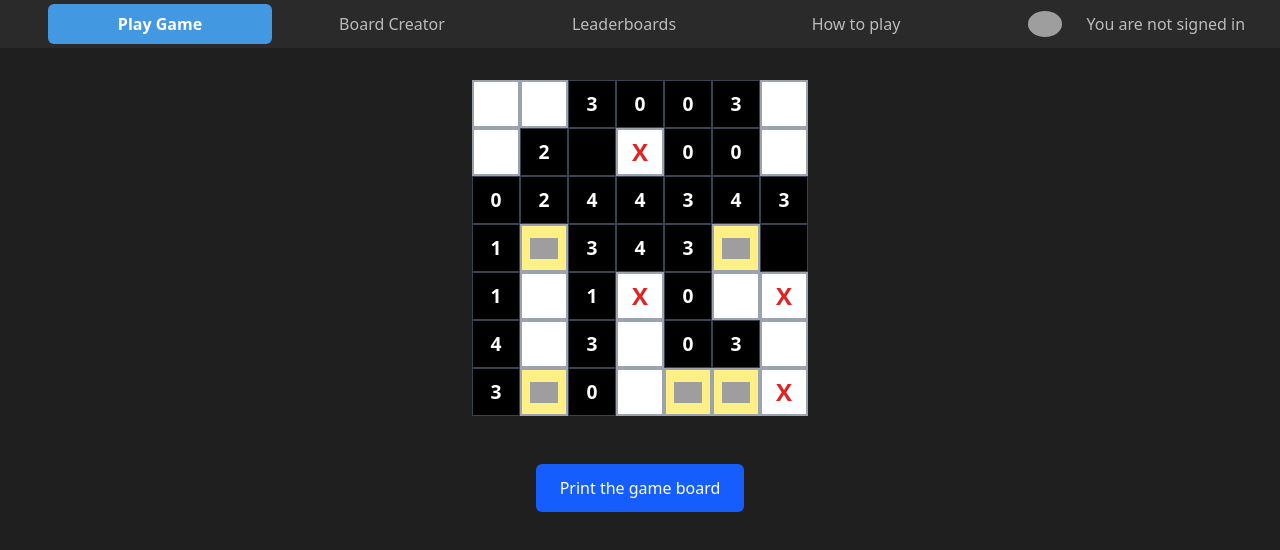
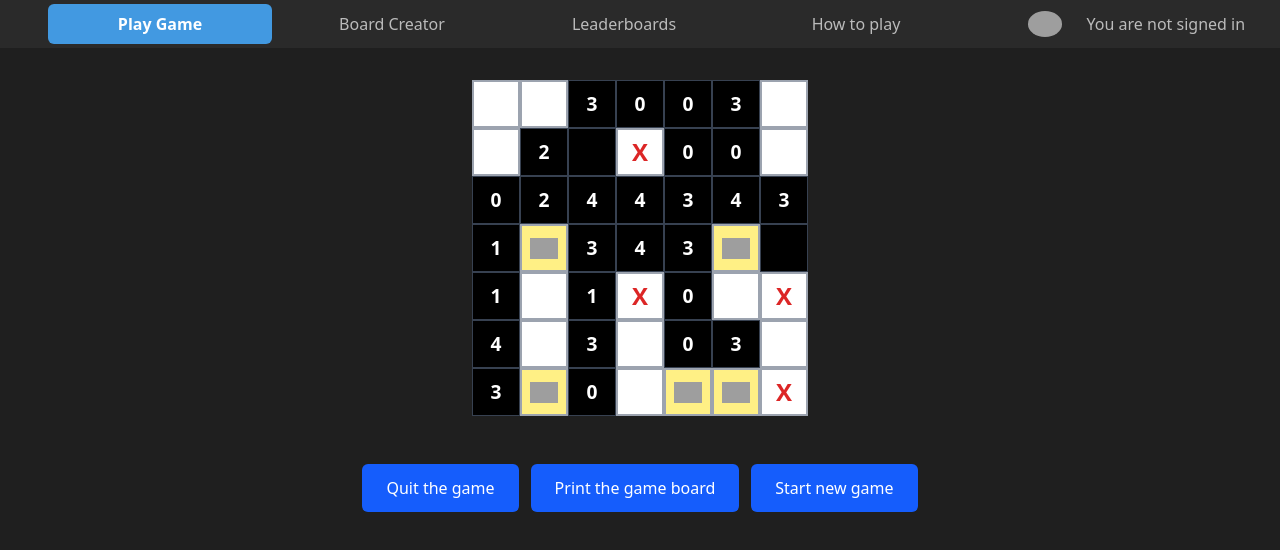
Before and after one commit to Viiico/Akari, a Nuxt app: page /Game in a window 1280 px wide. Shown: the top 550 px of the page. Built offline with nearby package versions, Linux system fonts and the light colour scheme; grey boxes are pictures that could not be loaded.

Commit message:
dwa nowe przyciski

```diff
--- a/app/pages/Game.vue
+++ b/app/pages/Game.vue
@@ -9,19 +9,25 @@
                         <div v-for="(row, rowIndex) in boardGrid" :key="rowIndex" class="contents">
                             <template v-for="(cell, colIndex) in row" :key="colIndex">
                                 <WallCell v-if="cell.type === CellType.WALL" :cell="cell"></WallCell>
-                                <ReactiveCell v-else-if="cell.type === CellType.REACTIVE" :cell="cell"
-                                    @click="handleCellClickLeft(rowIndex, colIndex)"
-                                    @click.right.prevent="handleCellClickRight(rowIndex, colIndex)"></ReactiveCell>
+                                <ReactiveCell v-else-if="cell.type === CellType.REACTIVE" :cell="cell"></ReactiveCell>
                             </template>
                         </div>
                     </div>
                 </div>
             </div>
-            <div class="mt-8 flex flex-wrap gap-3 justify-center">
-                <button @click="printDiv('board')"
-                    class="button px-6 py-3 bg-blue-600 hover:bg-blue-700 text-white font-medium rounded-md transition-colors disabled:bg-gray-500">
+           <div class="mt-8 flex flex-wrap gap-3 justify-center">
+                    <button @click="quitGame"
+                        class="button px-6 py-3 bg-blue-600 hover:bg-blue-700 text-white font-medium rounded-md transition-colors disabled:bg-gray-500">
+                    Quit the game
+                    </button>
+                   <button @click="printDiv('board')"
+                        class="button px-6 py-3 bg-blue-600 hover:bg-blue-700 text-white font-medium rounded-md transition-colors disabled:bg-gray-500">
                     Print the game board
-                </button>
+                    </button>
+                    <button @click="initializeBoard(selectedSize, selectedSize)"
+                        class="button px-6 py-3 bg-blue-600 hover:bg-blue-700 text-white font-medium rounded-md transition-colors disabled:bg-gray-500">
+                    Start new game
+                    </button>
             </div>
         </div>
     </main>
@@ -56,11 +62,13 @@
 
 <script setup lang="ts">
 import { computed, onMounted, ref } from 'vue';
-import { useState } from '#app';
 import { useGameBoard } from '../composables/useGameBoard';
 import { CellType } from '../lib/Types/Game';
 import { BoardSize as BoardSizeType, Difficulty as DifficultyType } from "../lib/Types/Game";
+import { useState } from '#app';
+import { useRouter } from 'vue-router';
 
+const router = useRouter()
 const selectedSize = useState('selectedSize', () => BoardSizeType.SMALL);
 const selectedDifficulty = useState('selectedDifficulty', () => 'easy');
 const username = useState("username", () => "");
@@ -72,14 +80,13 @@ const {
     rows,
     cols,
     boardGrid,
-    initializeBoard,
-    handleCellClickLeft,
-    handleCellClickRight
+    initializeBoard
 } = useGameBoard();
 
 onMounted(() => {
     initializeBoard(selectedSize.value, selectedSize.value);
 });
+
 
 function printDiv(divName: string) {
     var printContents = document.getElementById(divName).innerHTML;
@@ -90,6 +97,10 @@ function printDiv(divName: string) {
     window.print();
 
     document.body.innerHTML = originalContents;
+}
+
+function quitGame(){
+    router.push('/');
 }
 
 
```
